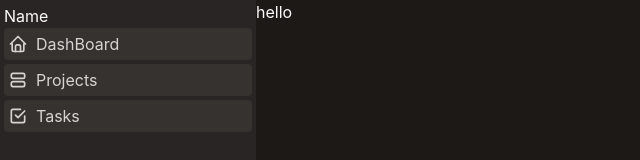
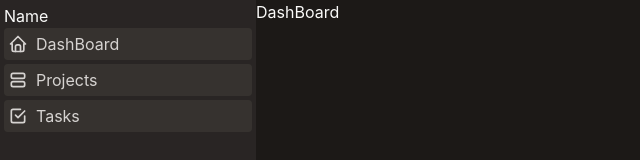
Before and after one commit to onkmade/WorkSpace, a React (Vite) app: page / in a window 1280 px wide. Shown: the top 160 px of the page, without its empty margins (0-640 px from the left). Built offline with nearby package versions, Linux system fonts and the light colour scheme.

Commit message:
feat(sidebar & main) add BreadCrumb

```diff
--- a/src/components/PageLayout.jsx
+++ b/src/components/PageLayout.jsx
@@ -1,11 +1,17 @@
 import Sidebar from "./layout/sidebar/1_Sidebar";
 import Main from "./layout/main/1_main";
+import { SelectedContext } from "../context/BreadCrumb";
+import { useContext, useState } from "react";
+
 
 export default function PageLayout(){
+    const [selectPage, setSelectPage] = useState('DashBoard');
     return(
         <div className="flex bg-stone-900 min-h-screen text-stone-50">
-            <Sidebar />
-            <Main />
+            <SelectedContext.Provider value={{selectPage, setSelectPage}}>
+                <Sidebar />
+                <Main />
+            </SelectedContext.Provider>
         </div>
     );
 }
--- a/src/components/layout/main/2_Header.jsx
+++ b/src/components/layout/main/2_Header.jsx
@@ -1,5 +1,9 @@
+import { useContext } from "react"
+import { SelectedContext } from "../../../context/BreadCrumb"
+
 export default function MainHeader(){
+    const {selectPage} = useContext(SelectedContext);
     return(
-        <h1>hello</h1>
+        <h1>{selectPage}</h1>
     )
 }
--- a/src/components/layout/sidebar/4_SidebarGroups.jsx
+++ b/src/components/layout/sidebar/4_SidebarGroups.jsx
@@ -1,9 +1,14 @@
+import { useContext } from "react"
+import { SelectedContext } from "../../../context/BreadCrumb"
+
 export function SidebarGroups({items}){
+    const {setSelectPage} = useContext(SelectedContext);
     return(
         <nav className="grid gap-1">
             {items.map(item => {
                 const Icon = item.icon
                 return <a
+                    onClick={() => setSelectPage(`${item.icon} ${item.label}`)}
                     href="#"
                     key={item.label}
                     className="bg-stone-700/50 p-1 rounded-sm flex items-center gap-2 text-stone-300"
--- /dev/null
+++ b/src/context/BreadCrumb.js
@@ -0,0 +1,3 @@
+import { createContext } from "react";
+
+export const SelectedContext = createContext('DashBoard');
```
